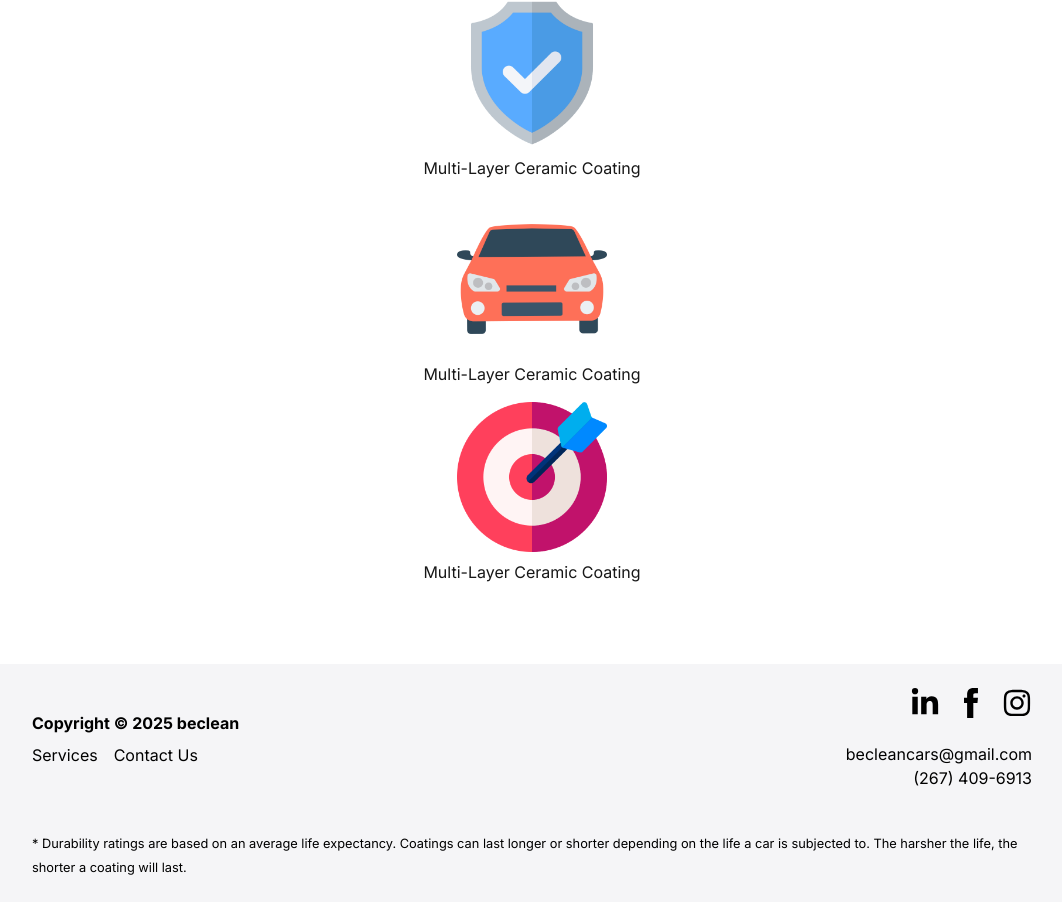
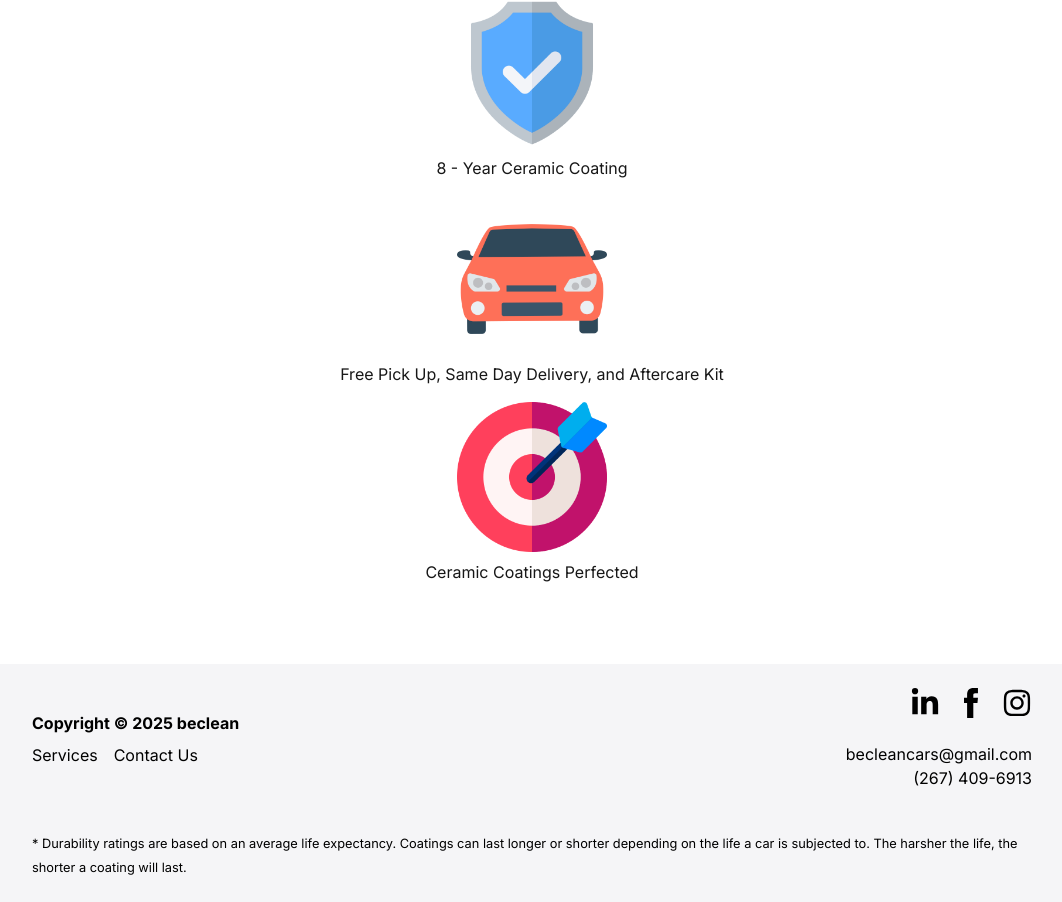
Before and after one commit to jisanjung/becleannext, a Next.js app: page /8-year-ceramic-coating in a window 1280 px wide. Shown: the part 7081-7983 px from the top of the page, without its empty margins (108-1170 px from the left). Built offline with nearby package versions, Linux system fonts and the light colour scheme.

Commit message:
8 year update

```diff
--- a/src/app/8-year-ceramic-coating/Deliverables.jsx
+++ b/src/app/8-year-ceramic-coating/Deliverables.jsx
@@ -14,7 +14,7 @@ const Deliverables = () => {
                     sizes="100vw"
                     style={{ width: '150px', objectFit: 'cover' }}
                 />
-                <p className='pt-2'>Multi-Layer Ceramic Coating</p>
+                <p className='pt-2'>8 - Year Ceramic Coating</p>
             </div>
             <div className='flex flex-col items-center mb-4'>
                 <Image
@@ -25,7 +25,7 @@ const Deliverables = () => {
                     sizes="100vw"
                     style={{ width: '150px', objectFit: 'cover' }}
                 />
-                <p className='pt-2'>Multi-Layer Ceramic Coating</p>
+                <p className='pt-2'>Free Pick Up, Same Day Delivery, and Aftercare Kit</p>
             </div>
             <div className='flex flex-col items-center mb-4'>
                 <Image
@@ -36,7 +36,7 @@ const Deliverables = () => {
                     sizes="100vw"
                     style={{ width: '150px', objectFit: 'cover' }}
                 />
-                <p className='pt-2'>Multi-Layer Ceramic Coating</p>
+                <p className='pt-2'>Ceramic Coatings Perfected</p>
             </div>
         </div>
     </section>
```
